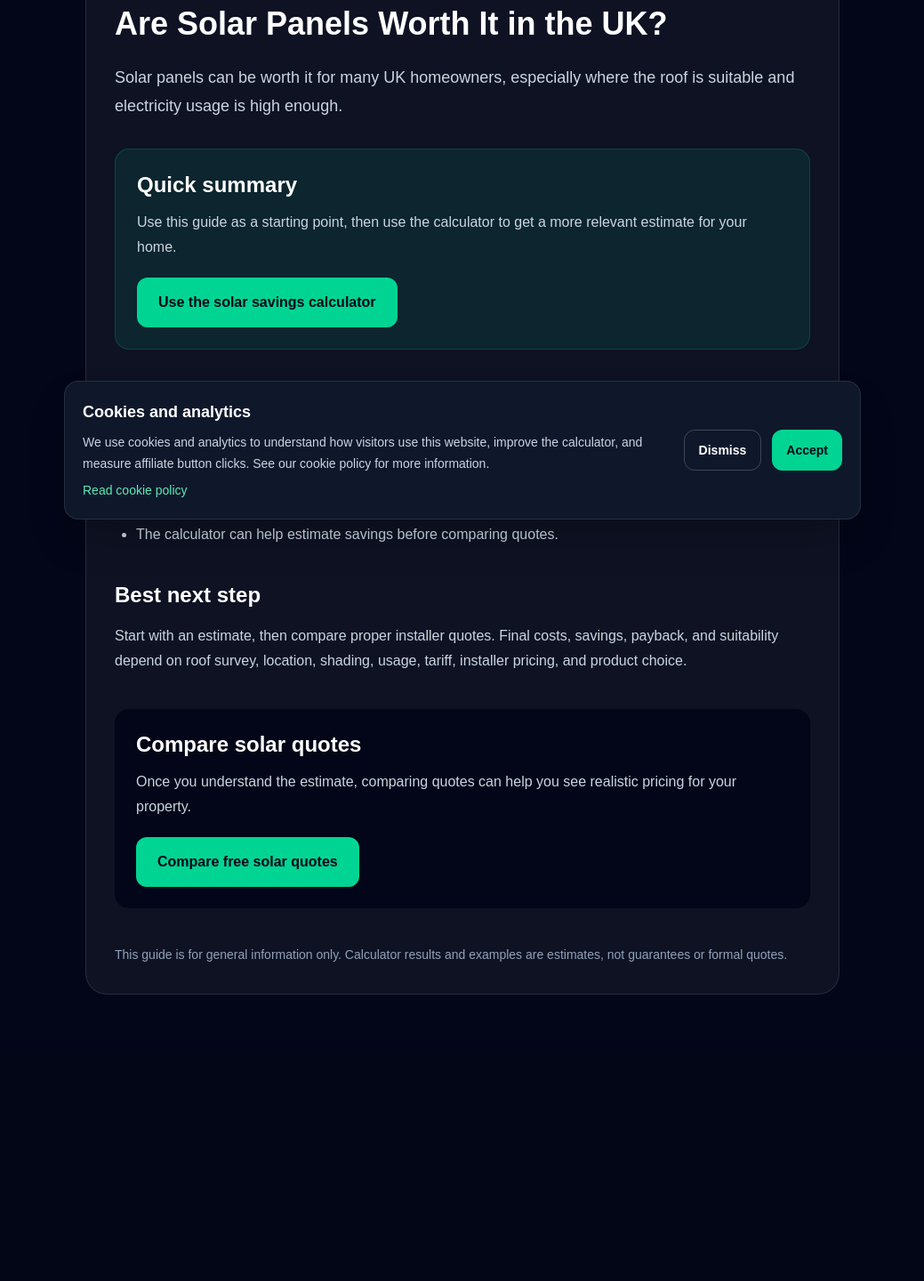
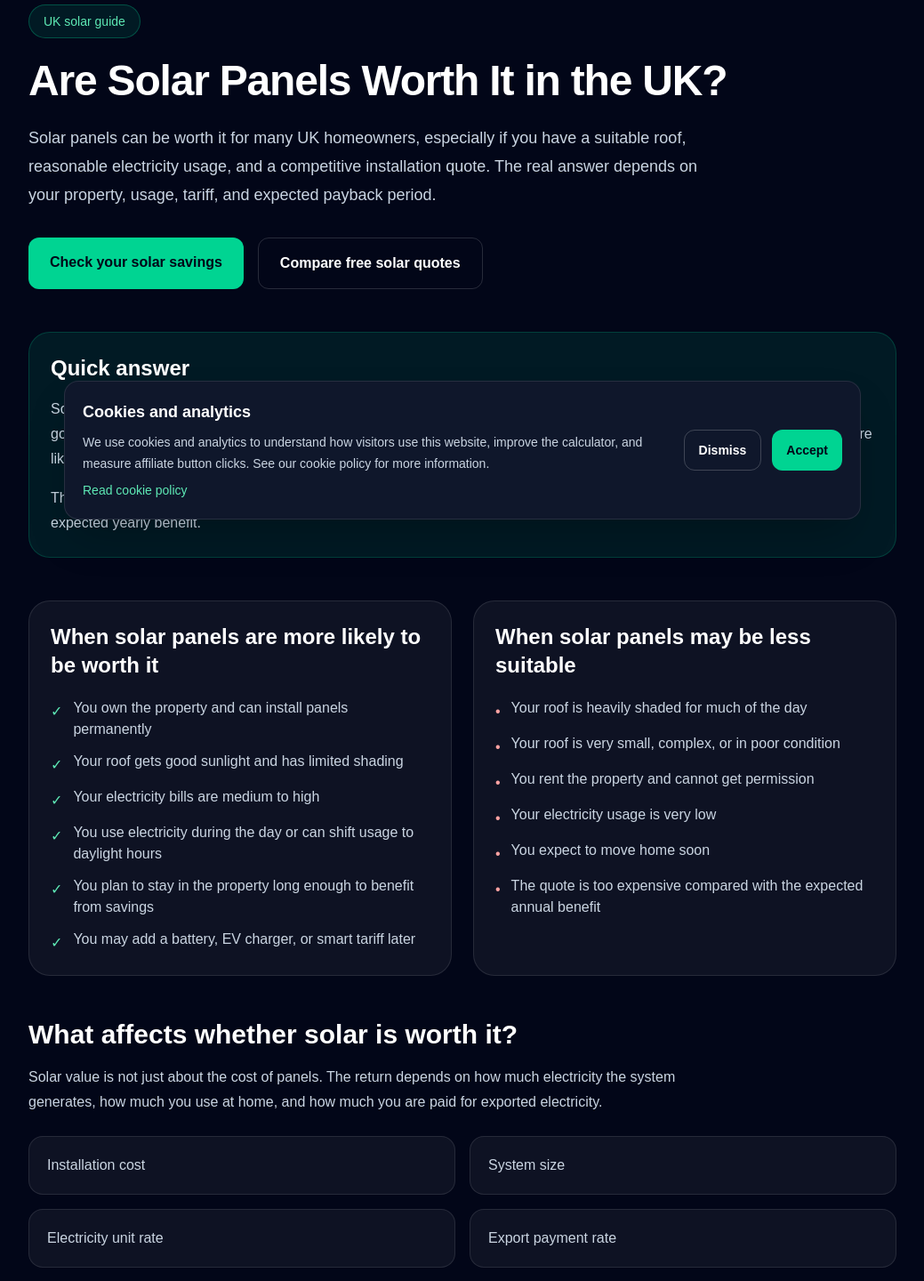
Before and after one commit to 786infinite/solar-savings-calculator-uk, a Next.js app: page /are-solar-panels-worth-it-uk in a window 1280 px wide. Shown: the part 200-1640 px from the top of the page at 89% size, without its empty margins (120-1159 px from the left). Before the commit the page ends 1382 px from the top, so only its background shows below. Built offline with nearby package versions, Linux system fonts and the light colour scheme.

Commit message:
Improve solar worth it guide

```diff
--- a/app/are-solar-panels-worth-it-uk/page.tsx
+++ b/app/are-solar-panels-worth-it-uk/page.tsx
@@ -1,82 +1,302 @@
-export default function GuidePage() {
-  const title = "Are Solar Panels Worth It in the UK?";
-  const intro = "Solar panels can be worth it for many UK homeowners, especially where the roof is suitable and electricity usage is high enough.";
-  const bullets = [
-  "They are usually more attractive for homeowners with higher electricity bills.",
-  "They work best on roofs with good sunlight and limited shading.",
-  "Battery storage can help if you use more electricity in the evening.",
-  "The calculator can help estimate savings before comparing quotes."
+import SiteShell from "@/components/SiteShell";
+
+const worthItFactors = [
+  "You own the property and can install panels permanently",
+  "Your roof gets good sunlight and has limited shading",
+  "Your electricity bills are medium to high",
+  "You use electricity during the day or can shift usage to daylight hours",
+  "You plan to stay in the property long enough to benefit from savings",
+  "You may add a battery, EV charger, or smart tariff later",
 ];
 
+const lessSuitableFactors = [
+  "Your roof is heavily shaded for much of the day",
+  "Your roof is very small, complex, or in poor condition",
+  "You rent the property and cannot get permission",
+  "Your electricity usage is very low",
+  "You expect to move home soon",
+  "The quote is too expensive compared with the expected annual benefit",
+];
+
+const paybackFactors = [
+  "Installation cost",
+  "System size",
+  "Electricity unit rate",
+  "Export payment rate",
+  "How much solar electricity you use yourself",
+  "Roof direction and shading",
+  "Whether you add battery storage",
+  "Future electricity prices",
+];
+
+const faqs = [
+  {
+    question: "Are solar panels worth it for most UK homes?",
+    answer:
+      "Solar panels can be worth it for many UK homeowners, but it depends on roof suitability, electricity usage, installation cost, export payments, and how long you plan to stay in the property.",
+  },
+  {
+    question: "Are solar panels worth it without a battery?",
+    answer:
+      "They can be. A battery is not required, but without one you may export more unused electricity. The best choice depends on your usage pattern, tariff, and the extra battery cost.",
+  },
+  {
+    question: "Do solar panels work in cloudy UK weather?",
+    answer:
+      "Yes, solar panels can still generate electricity in cloudy conditions, but output is lower than in direct sunlight. Location, roof angle, shading, and system size all affect generation.",
+  },
+  {
+    question: "Should I get quotes before deciding?",
+    answer:
+      "Yes. A calculator can give a useful estimate, but installer quotes are needed to confirm roof suitability, system design, equipment, final price, and expected generation.",
+  },
+];
+
+export default function AreSolarPanelsWorthItUKPage() {
   return (
+    <SiteShell>
       <main className="min-h-screen bg-slate-950 text-white">
-      <section className="mx-auto max-w-4xl px-6 py-16">
+        <article className="mx-auto max-w-5xl px-6 py-16">
           <a href="/" className="text-sm font-medium text-emerald-300 hover:text-emerald-200">
             ← Back to homepage
           </a>
 
-        <article className="mt-8 rounded-3xl border border-white/10 bg-white/5 p-8">
-          <p className="mb-4 inline-flex rounded-full border border-emerald-400/30 bg-emerald-400/10 px-4 py-2 text-sm font-medium text-emerald-300">
+          <header className="mt-8">
+            <p className="inline-flex rounded-full border border-emerald-400/30 bg-emerald-400/10 px-4 py-2 text-sm font-medium text-emerald-300">
               UK solar guide
             </p>
 
-          <h1 className="text-4xl font-bold">{title}</h1>
+            <h1 className="mt-6 max-w-4xl text-4xl font-bold tracking-tight sm:text-5xl">
+              Are Solar Panels Worth It in the UK?
+            </h1>
 
-          <p className="mt-6 text-lg leading-8 text-slate-300">{intro}</p>
-
-          <div className="mt-8 rounded-2xl border border-emerald-400/20 bg-emerald-400/10 p-6">
-            <h2 className="text-2xl font-semibold">Quick summary</h2>
-            <p className="mt-3 leading-7 text-slate-300">
-              Use this guide as a starting point, then use the calculator to get
-              a more relevant estimate for your home.
+            <p className="mt-6 max-w-3xl text-lg leading-8 text-slate-300">
+              Solar panels can be worth it for many UK homeowners, especially if
+              you have a suitable roof, reasonable electricity usage, and a
+              competitive installation quote. The real answer depends on your
+              property, usage, tariff, and expected payback period.
             </p>
 
+            <div className="mt-8 flex flex-col gap-4 sm:flex-row">
               <a
                 href="/solar-savings-calculator"
-              className="mt-5 inline-flex rounded-xl bg-emerald-400 px-6 py-4 font-semibold text-slate-950 hover:bg-emerald-300"
+                className="rounded-xl bg-emerald-400 px-6 py-4 text-center font-semibold text-slate-950 hover:bg-emerald-300"
               >
-              Use the solar savings calculator
+                Check your solar savings
               </a>
-          </div>
-
-          <h2 className="mt-10 text-2xl font-semibold">Key points</h2>
-
-          <ul className="mt-4 list-disc space-y-3 pl-6 text-slate-300">
-            {bullets.map((item) => (
-              <li key={item}>{item}</li>
-            ))}
-          </ul>
-
-          <h2 className="mt-10 text-2xl font-semibold">Best next step</h2>
-
-          <p className="mt-4 leading-7 text-slate-300">
-            Start with an estimate, then compare proper installer quotes. Final
-            costs, savings, payback, and suitability depend on roof survey,
-            location, shading, usage, tariff, installer pricing, and product
-            choice.
-          </p>
-
-          <div className="mt-10 rounded-2xl bg-slate-950 p-6">
-            <h2 className="text-2xl font-semibold">Compare solar quotes</h2>
-            <p className="mt-3 leading-7 text-slate-300">
-              Once you understand the estimate, comparing quotes can help you see
-              realistic pricing for your property.
-            </p>
 
               <a
                 href="/go/solar-quotes"
-              className="mt-5 inline-flex rounded-xl bg-emerald-400 px-6 py-4 font-semibold text-slate-950 hover:bg-emerald-300"
+                className="rounded-xl border border-white/15 px-6 py-4 text-center font-semibold text-white hover:bg-white/10"
               >
                 Compare free solar quotes
               </a>
             </div>
+          </header>
 
-          <p className="mt-10 text-sm leading-6 text-slate-400">
-            This guide is for general information only. Calculator results and
-            examples are estimates, not guarantees or formal quotes.
+          <section className="mt-12 rounded-3xl border border-emerald-400/20 bg-emerald-400/10 p-6">
+            <h2 className="text-2xl font-bold">Quick answer</h2>
+
+            <p className="mt-4 leading-7 text-slate-300">
+              Solar panels are usually more attractive if your roof gets good
+              sunlight, your electricity bills are high enough, and you can use
+              a good share of the electricity your panels generate. They may be
+              less attractive if your roof is heavily shaded, unsuitable, or you
+              are likely to move before the system pays back.
             </p>
+
+            <p className="mt-4 leading-7 text-slate-300">
+              The safest approach is to estimate your savings first, then
+              compare real quotes so you can judge the upfront cost against the
+              expected yearly benefit.
+            </p>
+          </section>
+
+          <section className="mt-12 grid gap-6 md:grid-cols-2">
+            <div className="rounded-3xl border border-white/10 bg-white/5 p-6">
+              <h2 className="text-2xl font-bold">
+                When solar panels are more likely to be worth it
+              </h2>
+
+              <ul className="mt-5 space-y-3 text-slate-300">
+                {worthItFactors.map((factor) => (
+                  <li key={factor} className="flex gap-3">
+                    <span className="mt-1 text-emerald-300">✓</span>
+                    <span>{factor}</span>
+                  </li>
+                ))}
+              </ul>
+            </div>
+
+            <div className="rounded-3xl border border-white/10 bg-white/5 p-6">
+              <h2 className="text-2xl font-bold">
+                When solar panels may be less suitable
+              </h2>
+
+              <ul className="mt-5 space-y-3 text-slate-300">
+                {lessSuitableFactors.map((factor) => (
+                  <li key={factor} className="flex gap-3">
+                    <span className="mt-1 text-red-300">•</span>
+                    <span>{factor}</span>
+                  </li>
+                ))}
+              </ul>
+            </div>
+          </section>
+
+          <section className="mt-12">
+            <h2 className="text-3xl font-bold">
+              What affects whether solar is worth it?
+            </h2>
+
+            <p className="mt-4 max-w-3xl leading-7 text-slate-300">
+              Solar value is not just about the cost of panels. The return
+              depends on how much electricity the system generates, how much you
+              use at home, and how much you are paid for exported electricity.
+            </p>
+
+            <div className="mt-6 grid gap-4 md:grid-cols-2">
+              {paybackFactors.map((factor) => (
+                <div
+                  key={factor}
+                  className="rounded-2xl border border-white/10 bg-white/5 p-5"
+                >
+                  <p className="text-slate-300">{factor}</p>
+                </div>
+              ))}
+            </div>
+          </section>
+
+          <section className="mt-12 rounded-3xl border border-white/10 bg-white/5 p-6">
+            <h2 className="text-3xl font-bold">
+              Solar panels with battery storage
+            </h2>
+
+            <p className="mt-4 leading-7 text-slate-300">
+              Battery storage can make solar more useful if you generate more
+              electricity than you use during the day. Instead of exporting
+              surplus electricity immediately, a battery can store some of it
+              for evening use.
+            </p>
+
+            <p className="mt-4 leading-7 text-slate-300">
+              However, batteries also add upfront cost. For some homes, a
+              battery improves savings enough to be worthwhile. For others, it
+              may make the payback period longer. The best comparison is usually
+              solar-only versus solar-plus-battery quotes.
+            </p>
+
+            <div className="mt-6 flex flex-col gap-4 sm:flex-row">
+              <a
+                href="/solar-battery-worth-it"
+                className="rounded-xl border border-white/15 px-6 py-4 text-center font-semibold text-white hover:bg-white/10"
+              >
+                Is a solar battery worth it?
+              </a>
+
+              <a
+                href="/solar-panels-with-battery-cost"
+                className="rounded-xl border border-white/15 px-6 py-4 text-center font-semibold text-white hover:bg-white/10"
+              >
+                Solar panels with battery cost
+              </a>
+            </div>
+          </section>
+
+          <section className="mt-12 rounded-3xl border border-white/10 bg-white/5 p-6">
+            <h2 className="text-3xl font-bold">
+              Solar panels and EV charging
+            </h2>
+
+            <p className="mt-4 leading-7 text-slate-300">
+              Solar panels can be more attractive for households with an EV,
+              especially if the car is at home during daylight hours. Daytime EV
+              charging can help you use more of your own solar electricity.
+            </p>
+
+            <p className="mt-4 leading-7 text-slate-300">
+              If you mainly charge overnight, solar may still help overall home
+              electricity usage, but the direct EV charging benefit may be
+              lower unless you combine it with battery storage or smart charging
+              strategies.
+            </p>
+
+            <div className="mt-6 flex flex-col gap-4 sm:flex-row">
+              <a
+                href="/solar-panels-and-ev-charging"
+                className="rounded-xl border border-white/15 px-6 py-4 text-center font-semibold text-white hover:bg-white/10"
+              >
+                Read the solar and EV guide
+              </a>
+
+              <a
+                href="/best-ev-chargers-uk"
+                className="rounded-xl border border-white/15 px-6 py-4 text-center font-semibold text-white hover:bg-white/10"
+              >
+                View EV charger guide
+              </a>
+            </div>
+          </section>
+
+          <section className="mt-12 rounded-3xl border border-emerald-400/20 bg-emerald-400/10 p-6">
+            <h2 className="text-3xl font-bold">
+              Check if solar could be worth it for your home
+            </h2>
+
+            <p className="mt-4 max-w-3xl leading-7 text-slate-300">
+              Use the calculator to estimate system size, annual savings,
+              installation cost range, payback period, battery benefit, and EV
+              charging potential.
+            </p>
+
+            <div className="mt-6 flex flex-col gap-4 sm:flex-row">
+              <a
+                href="/solar-savings-calculator"
+                className="rounded-xl bg-emerald-400 px-6 py-4 text-center font-semibold text-slate-950 hover:bg-emerald-300"
+              >
+                Start the calculator
+              </a>
+
+              <a
+                href="/go/solar-quotes"
+                className="rounded-xl border border-white/15 px-6 py-4 text-center font-semibold text-white hover:bg-white/10"
+              >
+                Compare free solar quotes
+              </a>
+            </div>
+          </section>
+
+          <section className="mt-12">
+            <h2 className="text-3xl font-bold">Frequently asked questions</h2>
+
+            <div className="mt-6 space-y-4">
+              {faqs.map((faq) => (
+                <div
+                  key={faq.question}
+                  className="rounded-2xl border border-white/10 bg-white/5 p-6"
+                >
+                  <h3 className="text-xl font-semibold">{faq.question}</h3>
+                  <p className="mt-3 leading-7 text-slate-300">
+                    {faq.answer}
+                  </p>
+                </div>
+              ))}
+            </div>
+          </section>
+
+          <section className="mt-12 rounded-2xl border border-white/10 bg-slate-900 p-6">
+            <h2 className="text-2xl font-bold">Important note</h2>
+
+            <p className="mt-4 text-sm leading-6 text-slate-400">
+              This page is for general information only. Solar panel savings,
+              payback, export income, suitability, and installation costs vary
+              by property, usage, tariff, roof condition, shading, location,
+              installer pricing, future energy prices, and product choice. Use
+              estimates as a starting point, not as a guaranteed result.
+            </p>
+          </section>
         </article>
-      </section>
       </main>
+    </SiteShell>
   );
 }
```
Lines whose indentation alone changed are shown as unchanged.
